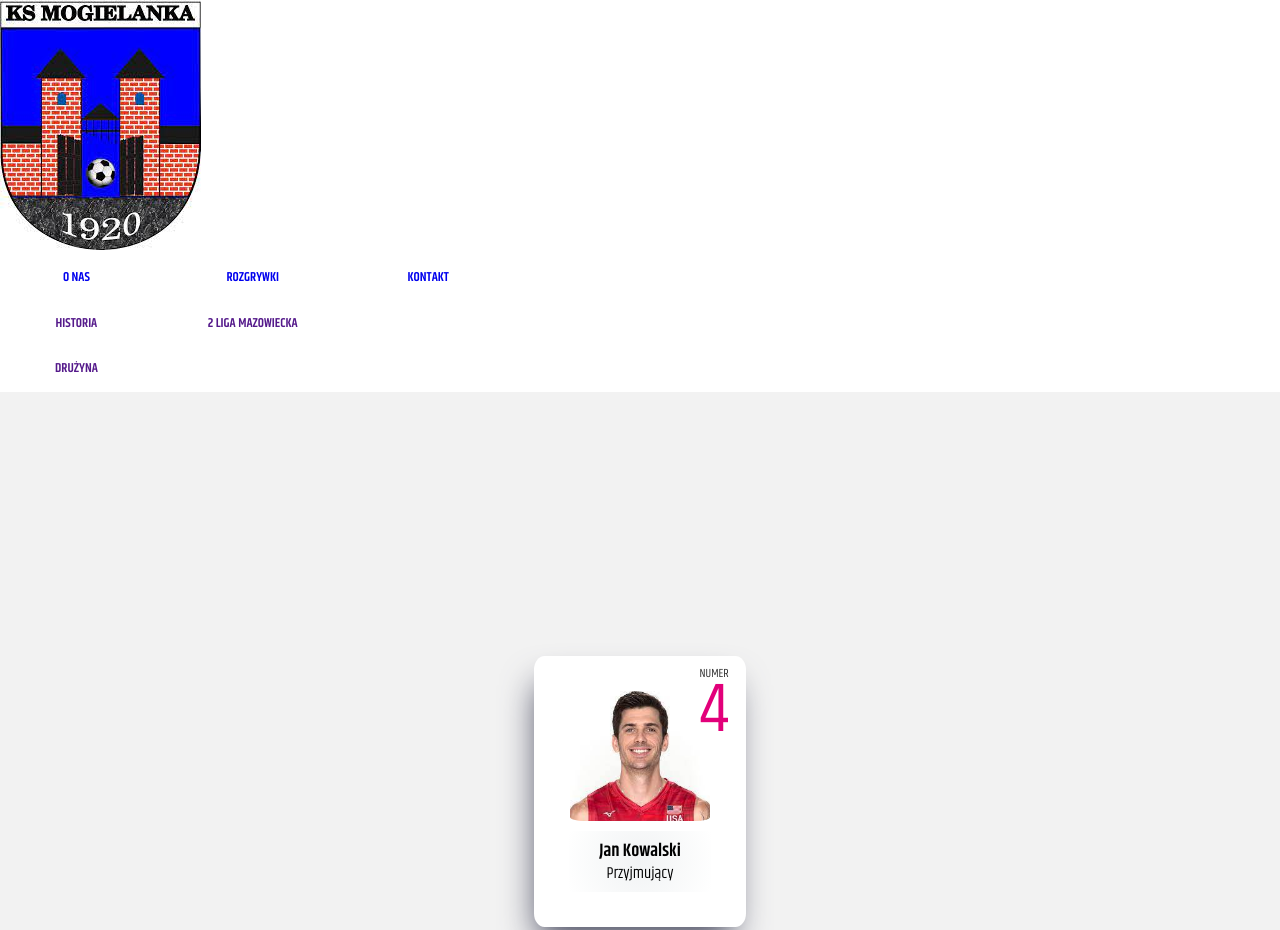
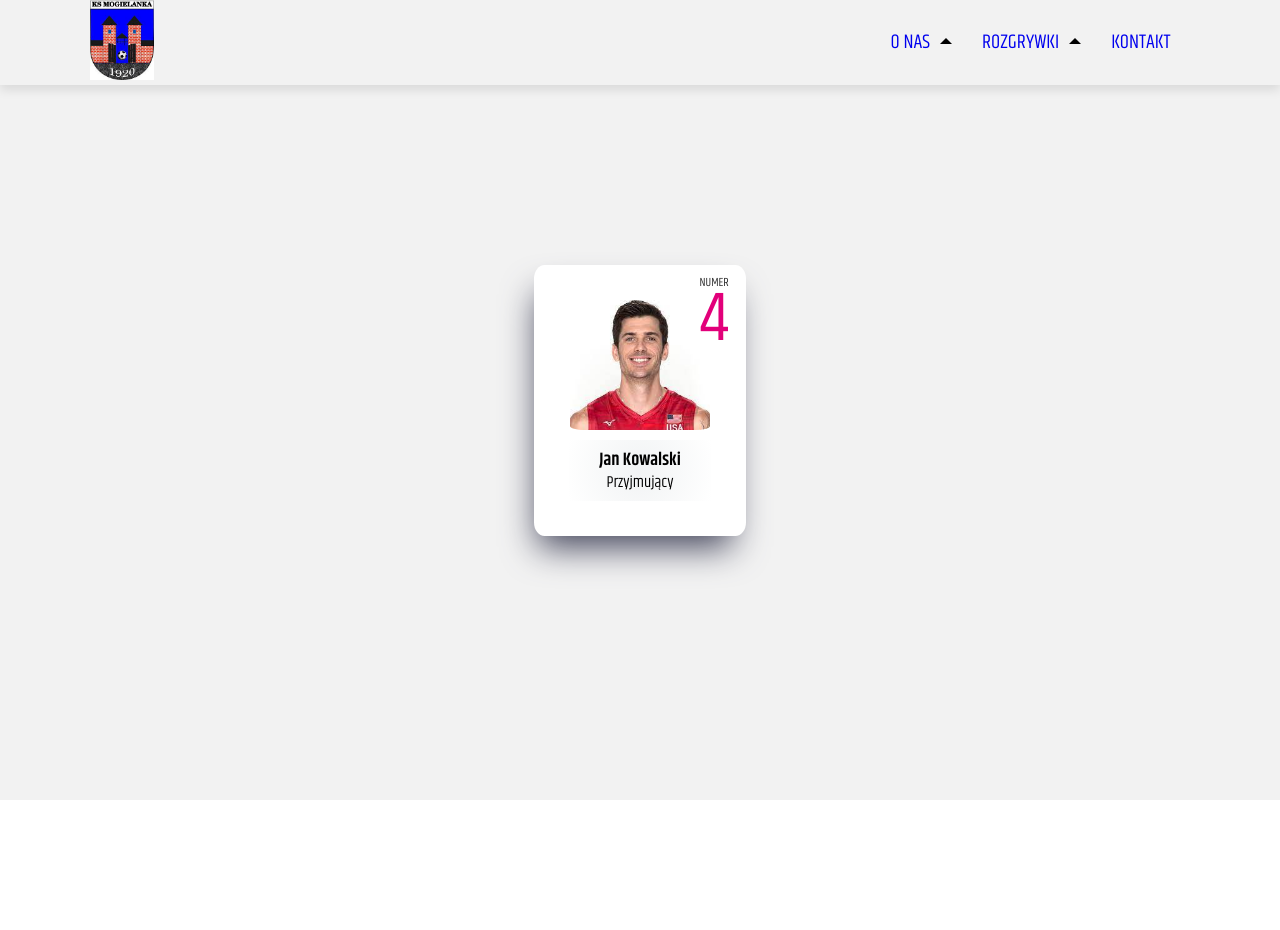
Before and after one commit to dominikKowalczyk17/mogielanka, a website built with webpack: page src/template.html in a window 1280 px wide. Shown: the top 930 px of the page. After the commit the page ends 800 px from the top, so only its background shows below. Built offline with nearby package versions, Linux system fonts and the light colour scheme.

Commit message:
- finnish navbar - add logo

```diff
--- a/package.json
+++ b/package.json
@@ -33,5 +33,9 @@
   },
   "dependencies": {
     "file-loader": "^6.2.0"
+  },
+  "engines": {
+    "node": ">20.3.0",
+    "npm": "9.6.7"
   }
 }
--- a/src/styles/components/header.scss
+++ b/src/styles/components/header.scss
@@ -1,9 +1,17 @@
-#logo {
+.header {
+  position: fixed;
+  top: 0;
+  left: 0;
+  right: 0;
+  box-shadow: 0 5px 10px rgba(0, 0, 0, .1);
+  padding: 0px 7%;
+  display: flex;
+  align-items: center;
+  justify-content: space-between;
+  z-index: 1000;
+
+  #logo{
     max-width: 100%;
-    height: auto;
+    height: 80px;
+  }
 }
-
-.header {
-    display: flex;
-    flex-direction: row;
-}
--- a/src/styles/components/navbar.scss
+++ b/src/styles/components/navbar.scss
@@ -1,28 +1,62 @@
 .navbar {
+  transition: all $transition-time1;
 
-    &__items {
-        list-style: none;
-        width: 100%;
+  ul {
+    list-style: none;
+  }
 
+  &__top-list {
+    float: left;
+
+    li {
+      position: relative;
+      float: left;
     }
 
-    &__item {
-        float: left;
-        position: relative;
-        width: auto;
+    a {
+      font-size: 20px;
+      padding: 20px;
+      display: block;
 
-        a   {
-            display: block;
-            font-weight: bold;
-            font-size: 13px;
-            padding: 15px 55px;
-            text-align: center;
-            text-decoration: none;
-            transition: all $transition-time1;
-        }
+      &:hover {
+        background: #333;
+        color: #fff;
+      }
     }
+  }
 
-    &__sub-item {
-        list-style: none;
+  &__top-item {
+    &:hover > .navbar__bottom-list {
+      display: initial;
     }
+  }
+  .dropdown::after {
+    content: "";
+    top: -20px;
+    left: 10px;
+    position: relative;
+    width: 0;
+    height: 0;
+    border-left: 6px solid transparent;
+    border-right: 6px solid transparent;
+    border-bottom: 6px solid #000;
+    transform: scaleX(-1);
+
+    &:hover {
+      border-bottom: 6px solid #fff;
+    }
+  }
+
+  &__bottom-list {
+    position: absolute;
+    left: 0;
+    width: 200px;
+    background: #fff;
+    display: none;
+  }
+
+  &__bottom-item {
+    width: 100%;
+    border-top: 1px solid rgba(0, 0, 0, 0.1);
+  }
 }
--- a/src/template.html
+++ b/src/template.html
@@ -11,43 +11,29 @@
 
 <body>
     <header class="header">
-        <div class="container">
-            <div class="header__logo">
         <a href="#home">
             <img id="logo" alt="logo">
         </a>
-            </div>
         <nav class="navbar">
-                <ul class="navbar__items">
-                    <li class="navbar__item">
-                        <a href="#">O NAS</a>
-                        <ul class="navbar__sub-items">
-                            <li class="navbar__sub-item">
-                                <a href="">HISTORIA</a>
-                            </li>
-                            <li class="navbar__sub-item">
-                                <a href="">DRUŻYNA</a>
-                            </li>
+            <ul class="navbar__top-list">
+                <li class="navbar__top-item"><a class="dropdown" href="#">O NAS</a>
+                    <ul class="navbar__bottom-list">
+                        <li class="navbar__bottom-item"><a href="#">HISTORIA</a></li>
+                        <li class="navbar__bottom-item"><a href="#">DRUŻYNA</a></li>
                     </ul>
                 </li>
-                    <li class="navbar__item">
-                        <a href="#">ROZGRYWKI</a>
-                        <ul class="navbar__sub-items">
-                            <li class="navbar__sub-item">
-                                <a href="">2 LIGA MAZOWIECKA</a>
-                            </li>
+                <li class="navbar__top-item"><a class="dropdown" href="#">ROZGRYWKI</a>
+                    <ul class="navbar__bottom-list">
+                        <li class="navbar__bottom-item"><a href="#">2 LIGA MAZOWIECKA</a></li>
                     </ul>
                 </li>
-                    <li class="navbar__item">
-                        <a href="#">KONTAKT</a>
-                    </li>
+                <li class="navbar__top-item"><a href="#">KONTAKT</a></li>
             </ul>
         </nav>
-        </div>
     </header>
 
 
-    <section class="container">
+    <section class="carousel">
         <div class="content">
             <div class="card">
                 <div class="card-content">
```
Also changed, not shown: dist/index.html. Lines whose indentation alone changed are shown as unchanged.
